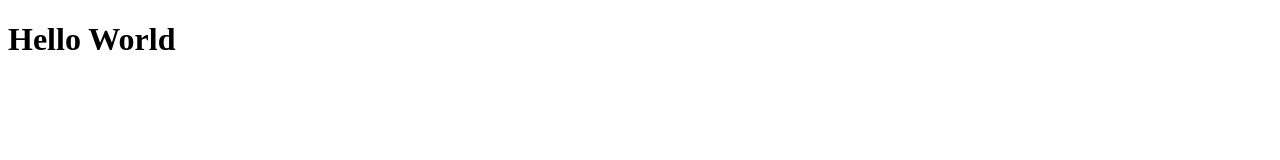
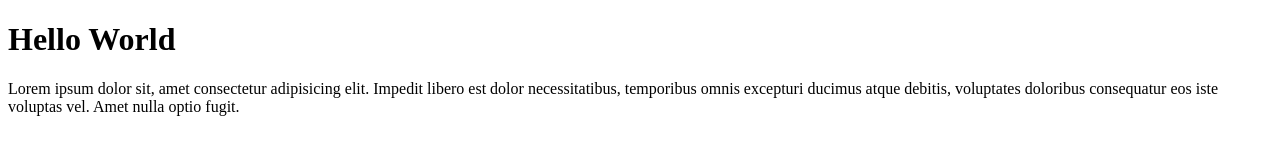
Before and after one commit to Richotjhang/wpu-git-test, a plain HTML site: page index.html in a window 1280 px wide. Drawn offline with Linux system fonts and the light colour scheme.

Commit message:
menambahkan paragraf

```diff
--- a/index.html
+++ b/index.html
@@ -8,5 +8,6 @@
 </head>
 <body>
     <h1>Hello World</h1>
+    <p>Lorem ipsum dolor sit, amet consectetur adipisicing elit. Impedit libero est dolor necessitatibus, temporibus omnis excepturi ducimus atque debitis, voluptates doloribus consequatur eos iste voluptas vel. Amet nulla optio fugit.</p>
 </body>
 </html>
```
